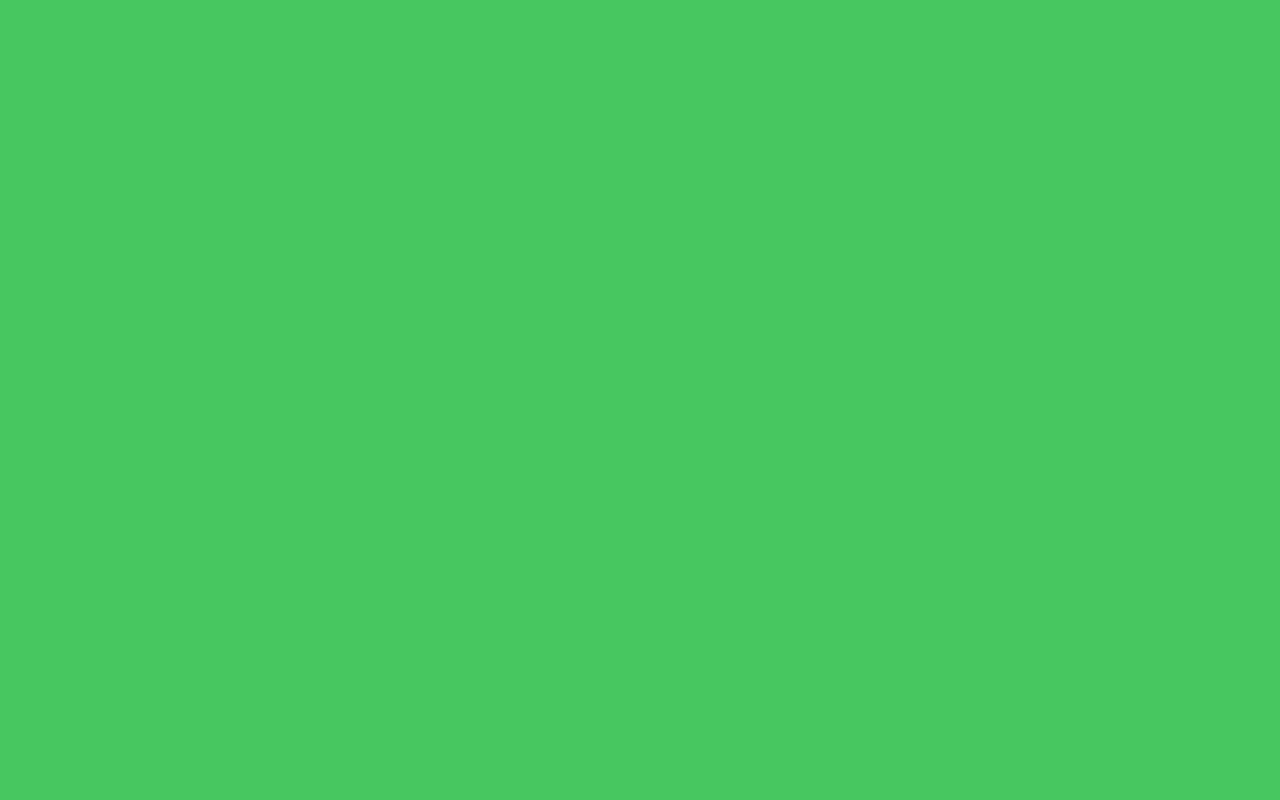
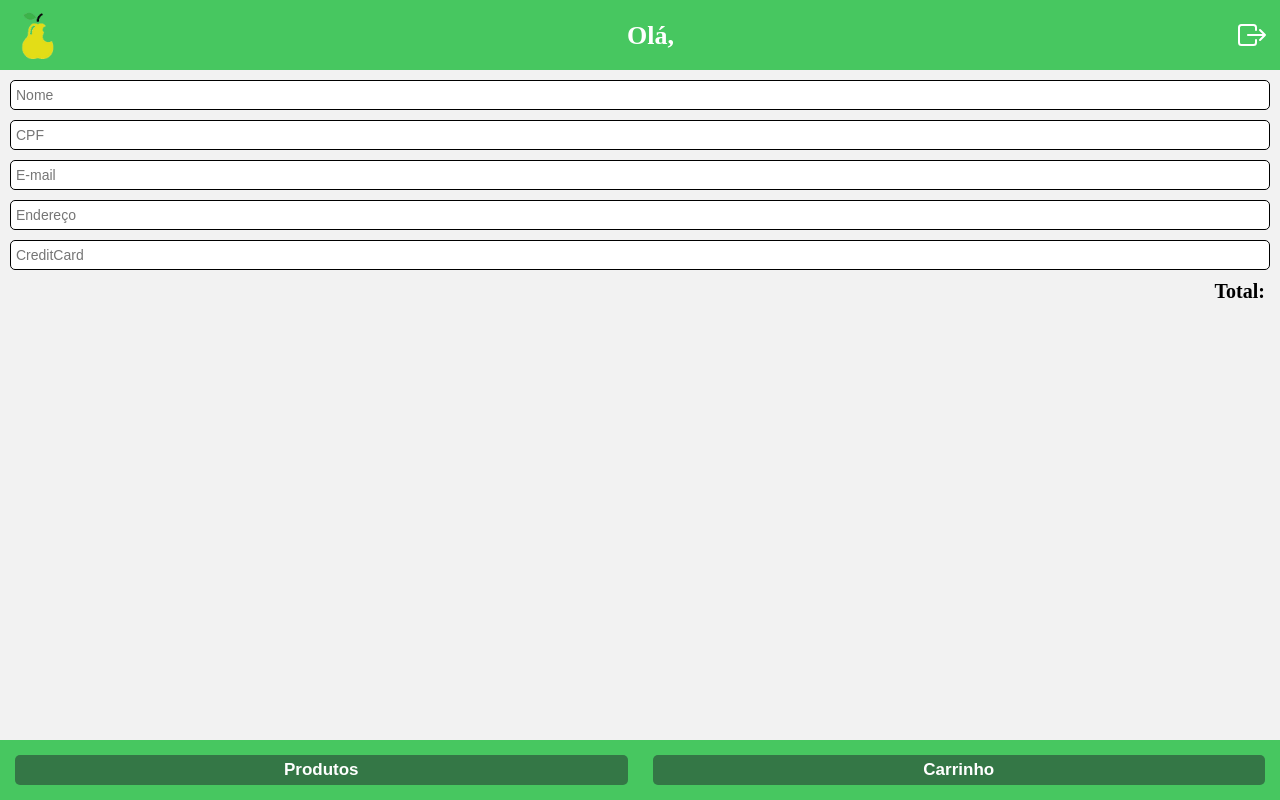
Before and after one commit to leliovictor/projeto14-pear-store-front, a React (Create React App) app: page /checkout in a window 1280 px wide. Before the commit this address had no page. Built offline with nearby package versions, Linux system fonts and the light colour scheme.

Commit message:
Added Footer buttons to checkout page and start of checkout page layout

```diff
--- a/src/components/App.js
+++ b/src/components/App.js
@@ -7,7 +7,8 @@ import "../assets/styles/style.css";
 import LoginPage from "./LoginPage";
 import RegisterPage from "./RegisterPage";
 import CartPage from "./CartPage";
-import ProductsPage from "./ProductsPage"
+import ProductsPage from "./ProductsPage";
+import CheckoutPage from "./CheckoutPage";
 
 export default function App() {
 
@@ -21,6 +22,7 @@ export default function App() {
           <Route path="/register" element={<RegisterPage />}/>
           <Route path="/produtos" element={<ProductsPage />}/>
           <Route path="/cart" element={<CartPage />}/>
+          <Route path="/checkout" element={<CheckoutPage />}/>
         </Routes>
       </BrowserRouter>
     </UserContext.Provider>
--- a/src/components/CartPage.js
+++ b/src/components/CartPage.js
@@ -13,7 +13,7 @@ export default function CartPage() {
   const { userInfo, setUserInfo } = useContext(UserContext);
 
   const [cart, setCart] = useState([
-    /* {
+    {
       name: "Memoria",
       price: "R$ 323,50",
       image:
@@ -30,7 +30,7 @@ export default function CartPage() {
       price: "R$ 323,50",
       image:
         "https://idocode.com.br/wp-content/uploads/2018/07/partes-pc.jpg.webp",
-    }, */
+    },
   ]);
 
   const [howManyItems, setHowManyItems] = useState(
@@ -49,7 +49,7 @@ export default function CartPage() {
         userInfo.config
       );
 
-      setCart(response.data);
+      //setCart(response.data);
     } catch (err) {
       console.log(err.response);
     }
@@ -106,7 +106,8 @@ export default function CartPage() {
   }
 
   useEffect(() => {
-    if(cart.length > 0) setUserInfo({ ...userInfo, buyerPrice: calcTotalprice() });
+    if (cart.length > 0)
+      setUserInfo({ ...userInfo, buyerPrice: calcTotalprice() });
   }, [howManyItems]);
   console.log(userInfo);
 
--- /dev/null
+++ b/src/components/CheckoutPage.js
@@ -0,0 +1,102 @@
+import styled from "styled-components";
+import HeaderComponent from "./HeaderComponent";
+import FooterComponent from "./FooterComponent";
+import { useState, useContext } from "react";
+
+import UserContext from "../contexts/UserContext";
+
+export default function CheckoutPage() {
+  const { userInfo } = useContext(UserContext);
+
+  console.log(userInfo);
+
+  const [name, setName] = useState(userInfo.name);
+  const [CPF, setCPF] = useState(userInfo.cpf);
+  const [email, setEmail] = useState(userInfo.email);
+  const [adress, setAdress] = useState("");
+  const [creditCard, setCreditCard] = useState("");
+
+  return (
+    <>
+      <HeaderComponent />
+      <Content>
+        <Input
+          type="text"
+          placeholder="Nome"
+          value={name}
+          onChange={(e) => setName(e.target.value)}
+          required
+        />
+        <Input
+          type="number"
+          placeholder="CPF"
+          value={CPF}
+          onChange={(e) => setCPF(e.target.value)}
+          required
+        />
+        <Input
+          type="email"
+          placeholder="E-mail"
+          value={email}
+          onChange={(e) => setEmail(e.target.value)}
+          required
+        />
+        <Input
+          type="text"
+          placeholder="Endereço"
+          value={adress}
+          onChange={(e) => setAdress(e.target.value)}
+          required
+        />
+        <Input
+          type="number"
+          placeholder="CreditCard"
+          value={creditCard}
+          onChange={(e) => setCreditCard(e.target.value)}
+          required
+        />
+        <TotalPrice>
+        <h1>Total: </h1>
+        <h2>{userInfo.buyerPrice}</h2>
+      </TotalPrice>
+      </Content>
+
+      <FooterComponent />
+    </>
+  );
+}
+
+const Content = styled.div`
+  width: 100vw;
+  height: 100vh;
+  padding: 80px 10px 80px 10px;
+
+  background-color: #f2f2f2;
+`;
+
+const Input = styled.input`
+  width: 100%;
+  height: 30px;
+  margin-bottom: 10px;
+
+  border: 1px solid #000000;
+  border-radius: 5px;
+
+  padding-left: 5px;
+
+  font-size: 14px;
+`;
+
+const TotalPrice = styled.div`
+  display: flex;
+  justify-content: flex-end;
+  align-items: center;
+
+  font-weight: 700;
+  font-size: 20px;
+  line-height: 23px;
+
+  h1 {
+    padding-right: 5px;
+  }
+`;
--- a/src/components/FooterComponent.js
+++ b/src/components/FooterComponent.js
@@ -10,6 +10,7 @@ export default function FooterComponent({ cart }) {
       return renderProductButton();
     if (location.pathname === "/produtos") return renderCartButton();
     if (location.pathname === "/cart") return renderProductCheckoutButton();
+    if (location.pathname === "/checkout") return renderProductCartButton();
   }
 
   function renderProductButton() {
@@ -23,8 +24,23 @@ export default function FooterComponent({ cart }) {
   function renderProductCheckoutButton() {
     return (
       <>
-        <SmallButton onClick={() => navigate("/produtos")}>Produtos</SmallButton>
-        <SmallButton onClick={() => navigate("/checkout")}>Confirmar compra</SmallButton>
+        <SmallButton onClick={() => navigate("/produtos")}>
+          Produtos
+        </SmallButton>
+        <SmallButton onClick={() => navigate("/checkout")}>
+          Confirmar compra
+        </SmallButton>
+      </>
+    );
+  }
+
+  function renderProductCartButton() {
+    return (
+      <>
+        <SmallButton onClick={() => navigate("/produtos")}>
+          Produtos
+        </SmallButton>
+        <SmallButton onClick={() => navigate("/cart")}>Carrinho</SmallButton>
       </>
     );
   }
--- a/src/components/LoginPage.js
+++ b/src/components/LoginPage.js
@@ -37,6 +37,7 @@ export default function LoginPage() {
         setUserInfo({
         name: obj.name,
         email: obj.email,
+        cpf: obj.cpf,
         config: {
           headers: {
             authorization: `Bearer ${obj.token}`,
```
